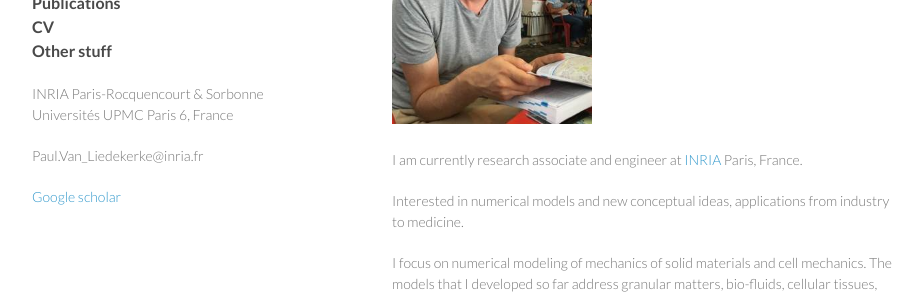
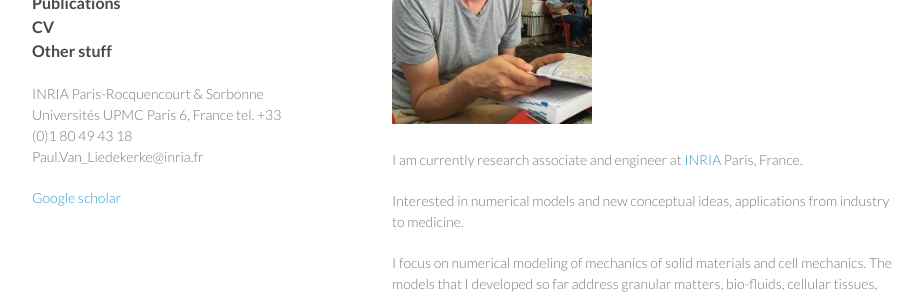
Before and after one commit to paulvanliedekerke/wittgenstein, a Jekyll site: the page index.html, which Jekyll copies as it is, in a window 1280 px wide. Shown: the part 197-494 px from the top of the page, without its empty margins (178-1100 px from the left). Built offline with Jekyll 4.4.1, drawn with Linux system fonts in a browser that asks for light colours; Markdown is read by kramdown in place of the engine named in the settings.

Commit message:
Update index.html

```diff
--- a/index.html
+++ b/index.html
@@ -27,8 +27,8 @@
 	   <p></p>
 
 	  <p>INRIA Paris-Rocquencourt & Sorbonne Universités UPMC Paris 6, France
-</p>
-	    <p>Paul.Van_Liedekerke@inria.fr
+	     tel. +33 (0)1 80 49 43 18
+	     Paul.Van_Liedekerke@inria.fr
 </p>
 
 
```
